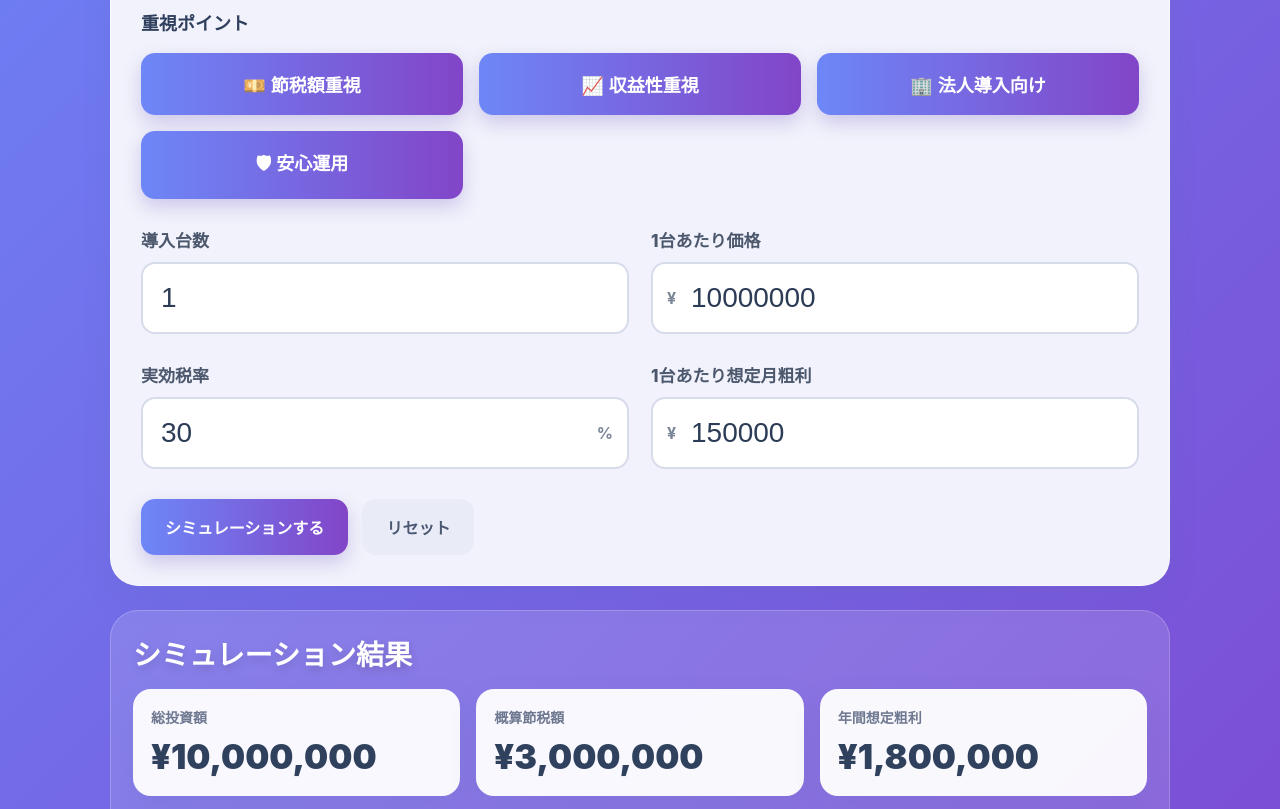
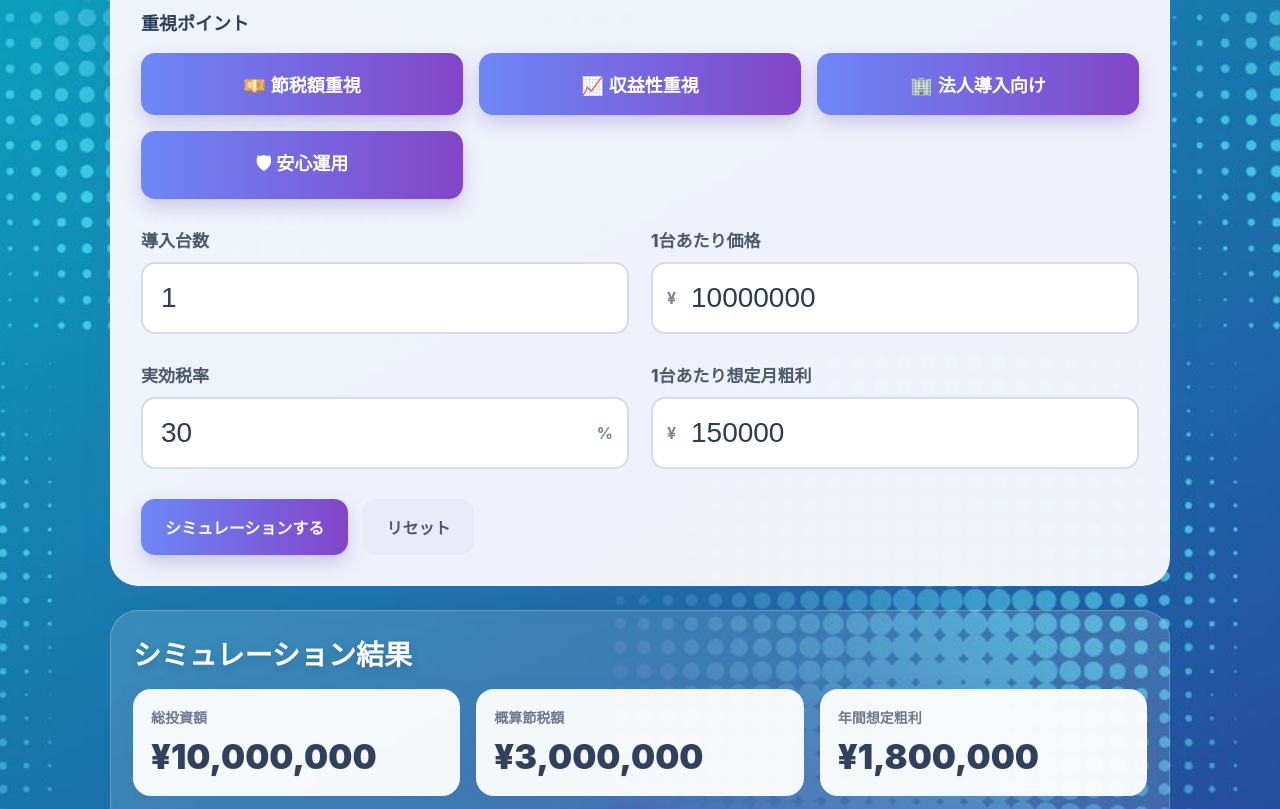
Before and after one commit to tracadream-simulater/simulater, a plain HTML site: page index.html in a window 1280 px wide. Shown: the part 366-1175 px from the top of the page. Drawn offline with Linux system fonts and the light colour scheme.

Commit message:
シミュレーターサンプルのアップロード(背景画像の追加)

```diff
--- a/index.html
+++ b/index.html
@@ -23,13 +23,17 @@
 
     * { box-sizing: border-box; }
 
-    body {
-      margin: 0;
-      font-family: -apple-system, BlinkMacSystemFont, "Segoe UI", "Hiragino Sans", "Yu Gothic", sans-serif;
-      color: var(--text);
-      background: linear-gradient(135deg, var(--bg1), var(--bg2));
-      min-height: 100vh;
-    }
+	body{
+	  margin:0;
+	  font-family:-apple-system,BlinkMacSystemFont,"Segoe UI","Yu Gothic",sans-serif;
+
+	  background-image:url("bk.jpg");
+	  background-size:cover;
+	  background-position:center;
+	  background-repeat:no-repeat;
+
+	  min-height:100vh;
+	}
 
     .page {
       max-width: 1100px;
```
